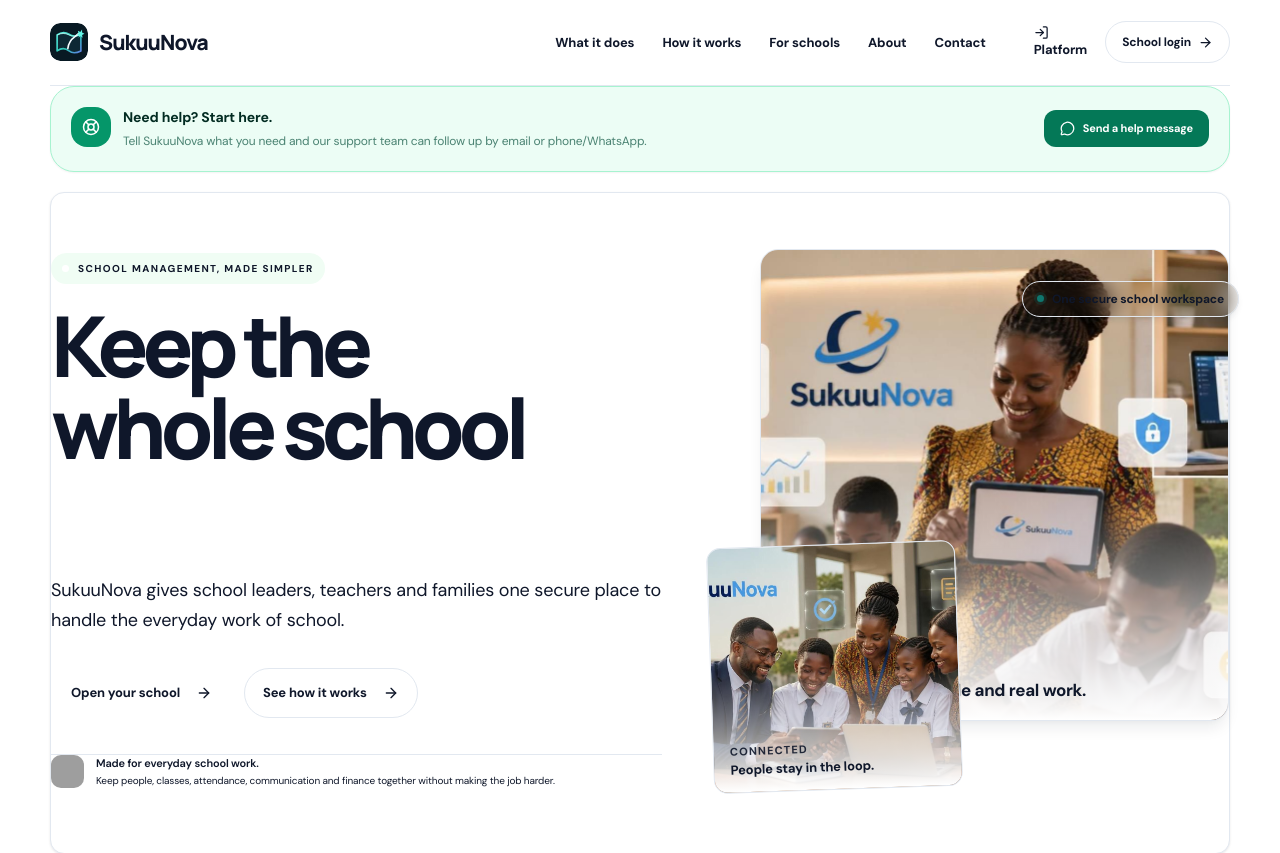
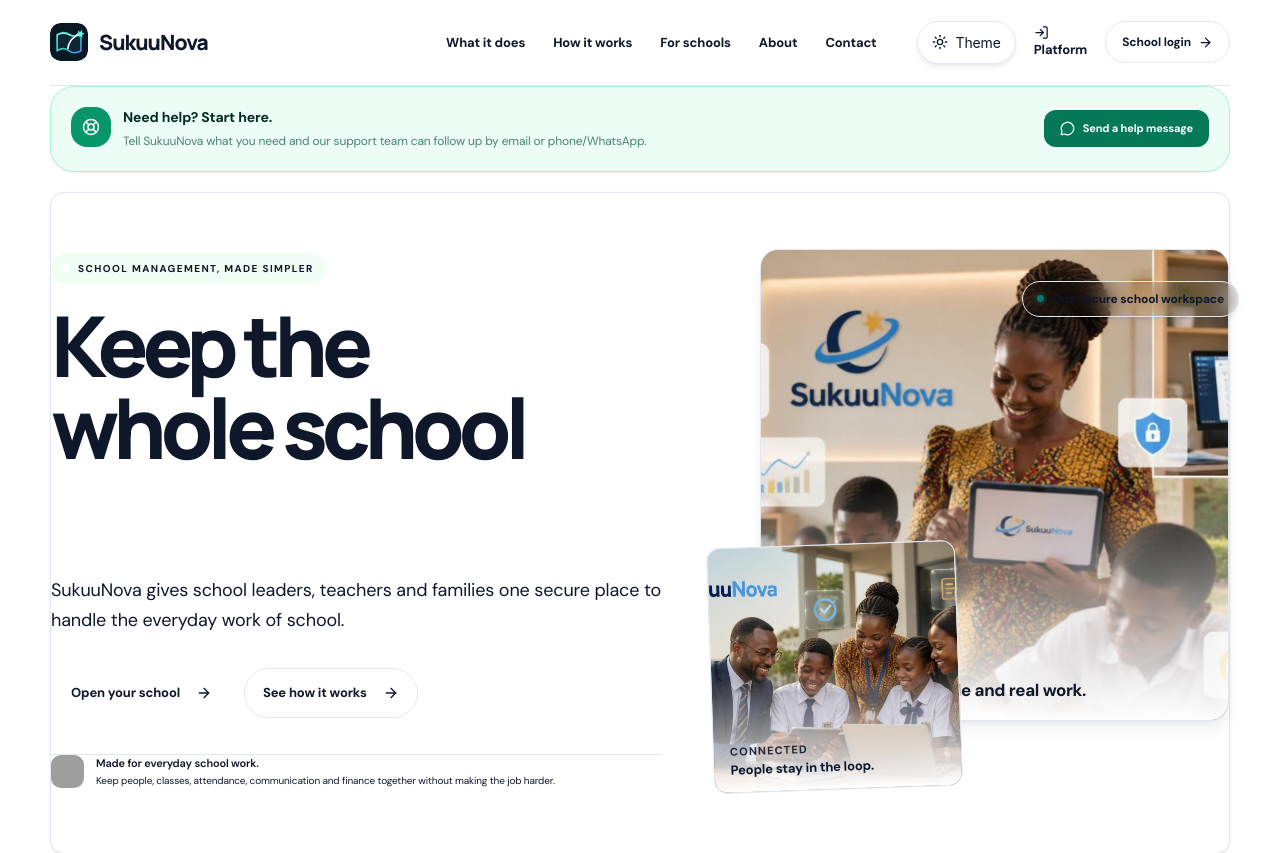
Before and after one commit to Eugene999B/SukuuNova, a Next.js app: page / in a window 1280 px wide. Shown: the top 853 px of the page. Built offline with nearby package versions, Linux system fonts and the light colour scheme; grey boxes are pictures that could not be loaded.

Commit message:
feat(theme): expose theme switcher on public homepage

```diff
--- a/src/app/page.tsx
+++ b/src/app/page.tsx
@@ -11,6 +11,7 @@ import "./home-photos.css";
 import { HomeLeadChat } from "@/components/HomeLeadChat";
 import { HomeHelpBar } from "@/components/HomeHelpBar";
 import { HomeProductPreview } from "@/components/HomeProductPreview";
+import { ThemeSwitcher } from "@/components/ThemeSwitcher";
 
 const modules = [
   ["Students & families", "Keep admissions, learner records and family details together.", Users, "/features/students-families"],
@@ -35,7 +36,7 @@ export default function HomePage() {
           <nav className="topnav" aria-label="Primary navigation">
             <Link href="/features">What it does</Link><Link href="#how-it-works">How it works</Link><Link href="/for-schools">For schools</Link><Link href="/about">About</Link><Link href="/contact">Contact</Link>
           </nav>
-          <div className="top-actions"><Link className="top-link" href="/login/platform"><LogIn size={15} aria-hidden="true" /> Platform</Link><Link className="top-button" href="/login/school">School login <ArrowRight size={15} aria-hidden="true" /></Link></div>
+          <div className="top-actions"><div className="home-theme-control"><ThemeSwitcher /></div><Link className="top-link" href="/login/platform"><LogIn size={15} aria-hidden="true" /> Platform</Link><Link className="top-button" href="/login/school">School login <ArrowRight size={15} aria-hidden="true" /></Link></div>
         </header>
 
         <HomeHelpBar />
```
